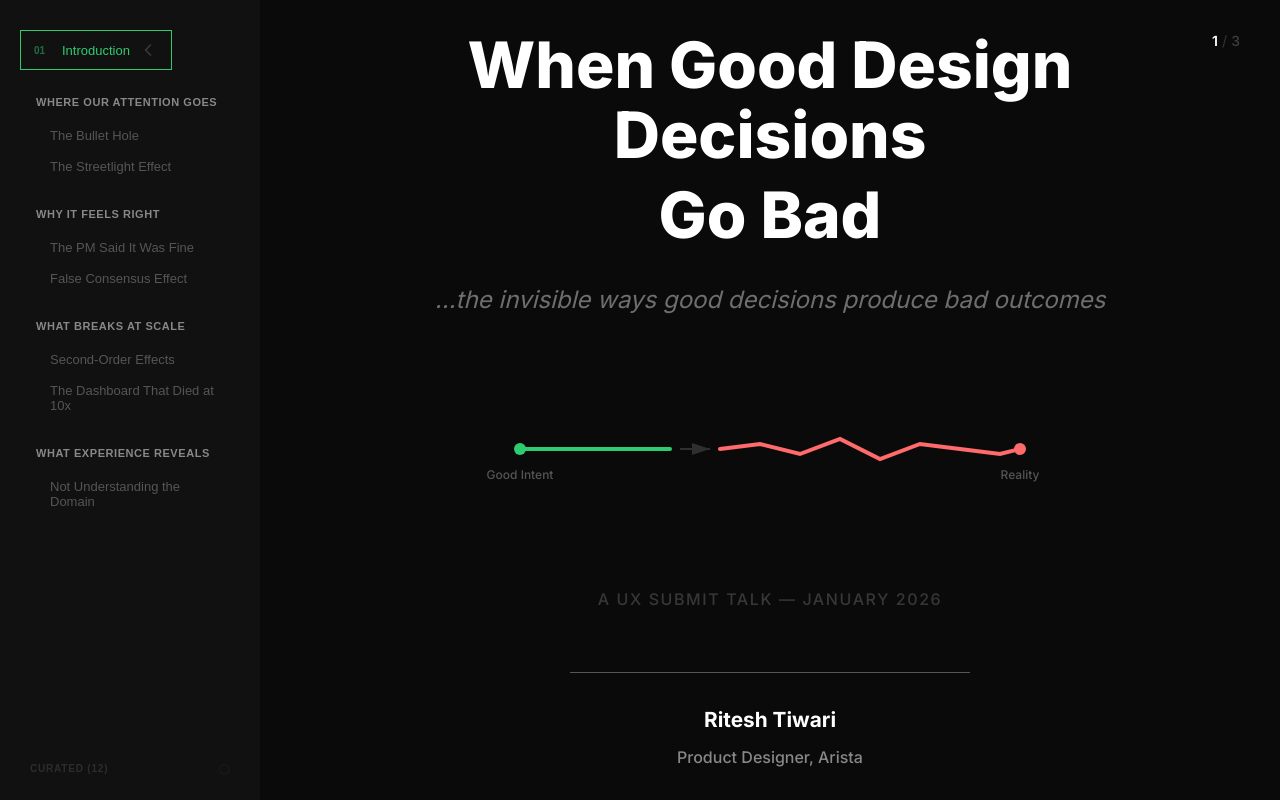
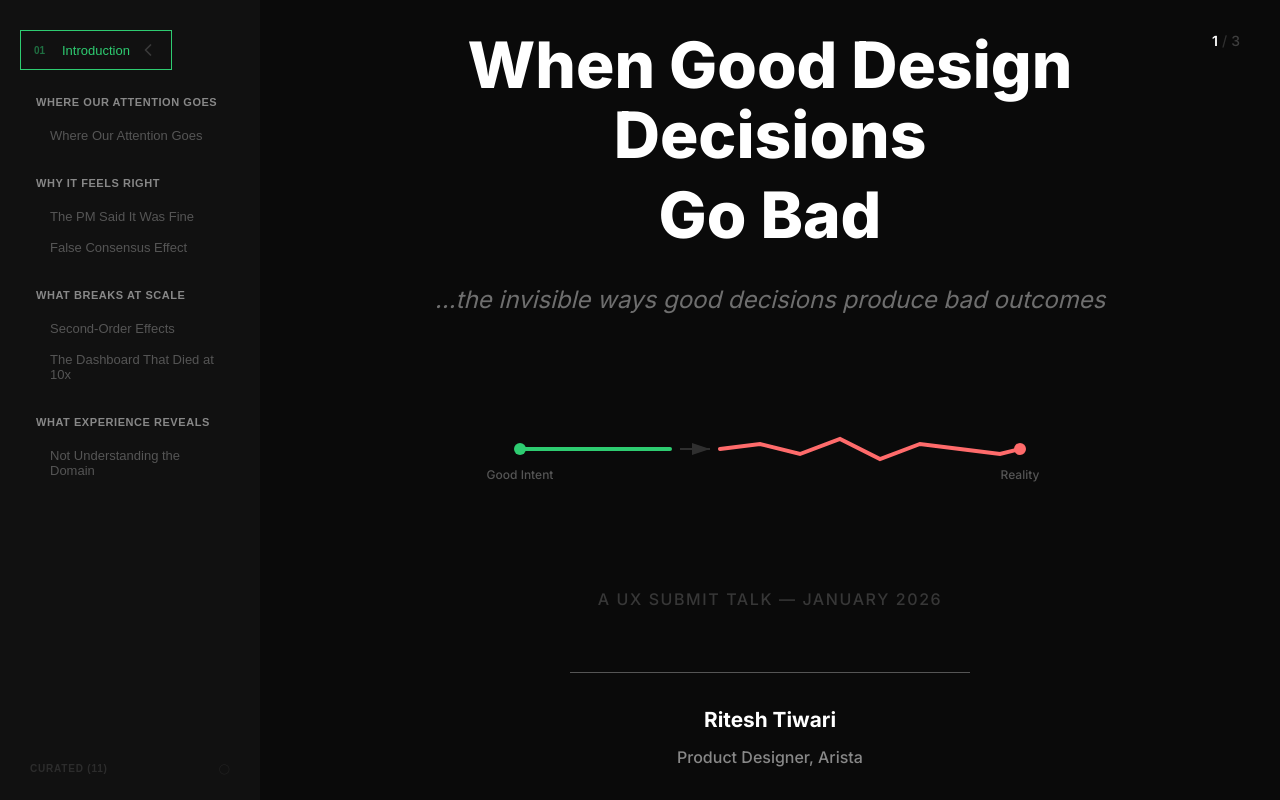
Before and after one commit to riteshtiwari/arista-uxsubmit, a Next.js app: page /story/0/slide/0 in a window 1280 px wide. Built offline with nearby package versions, Linux system fonts and the light colour scheme.

Commit message:
feat: Combine Bullet Hole and Streetlight Effect into single story with 4 slides

```diff
--- a/constants/navigation.ts
+++ b/constants/navigation.ts
@@ -3,8 +3,7 @@
 export const CURATED_STORY_IDS = [
     0,   // Introduction
     17,  // Section 1: Seeing the Wrong Thing
-    1,   //   - The Bullet Hole
-    2,   //   - The Streetlight Effect
+    21,  //   - Where Our Attention Goes (combined: Bullet Hole + Streetlight Effect)
     18,  // Section 2: Passing Review ≠ Being Right
     15,  //   - The PM Said It Was Fine
     8,   //   - False Consensus Effect
--- a/public/data/stories.json
+++ b/public/data/stories.json
@@ -757,6 +757,44 @@
                     }
                 }
             ]
+        },
+        {
+            "id": 21,
+            "title": "Where Our Attention Goes",
+            "category": "Cognitive Biases",
+            "accentColor": "coral",
+            "slides": [
+                {
+                    "type": "custom",
+                    "customComponent": "BomberPlane",
+                    "content": {
+                        "headline": "The Planes That Never Came Back"
+                    }
+                },
+                {
+                    "type": "custom",
+                    "customComponent": "StreetlightSearch",
+                    "content": {
+                        "headline": "Where the Light Is"
+                    }
+                },
+                {
+                    "type": "application",
+                    "content": {
+                        "headline": "Enterprise Translation",
+                        "takeaways": [],
+                        "body": "Content to be added"
+                    }
+                },
+                {
+                    "type": "application",
+                    "content": {
+                        "headline": "Take Home",
+                        "takeaways": [],
+                        "body": "Content to be added"
+                    }
+                }
+            ]
         }
     ]
 }
```
